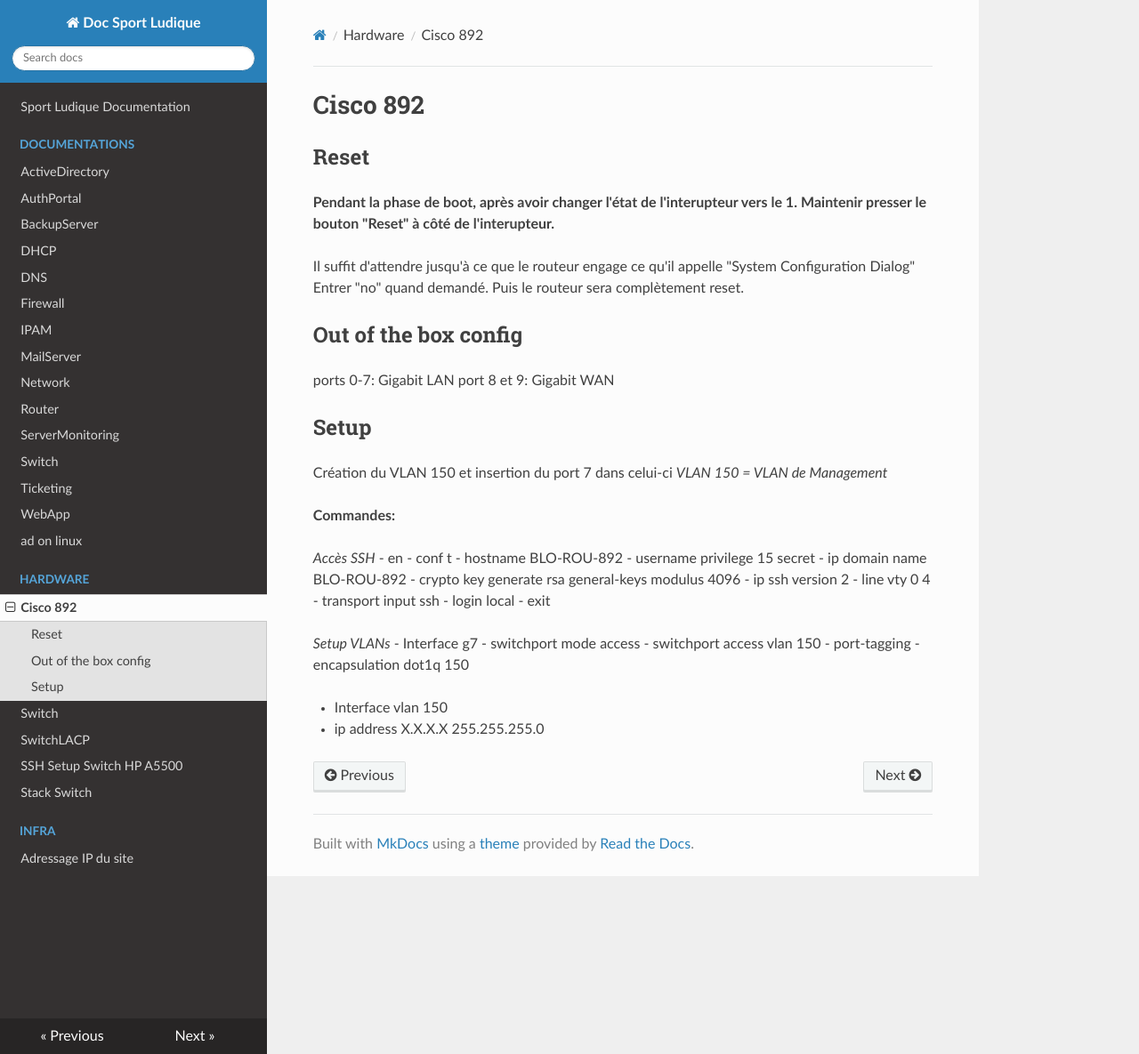
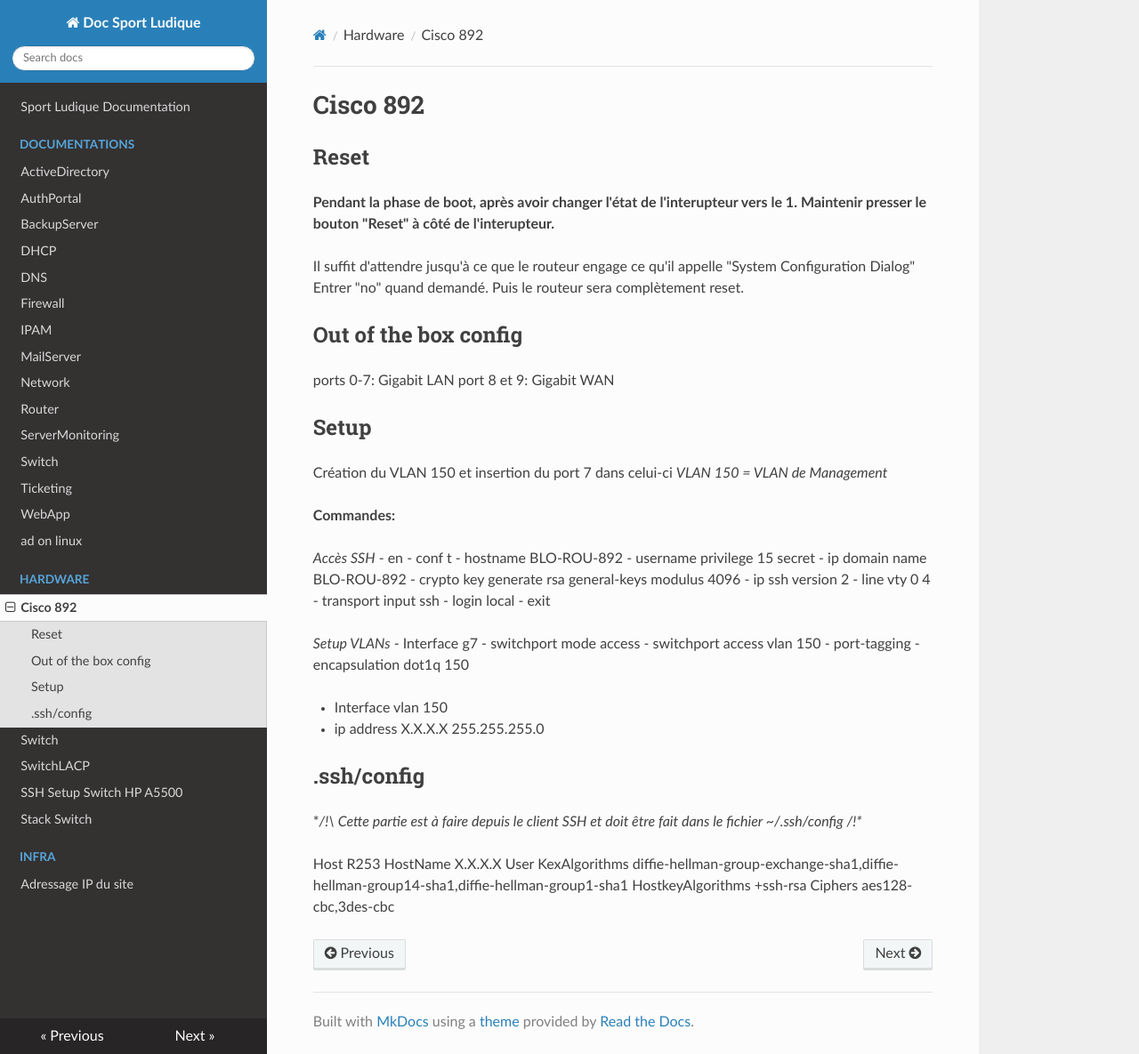
Before and after one commit to DSISportLudique/SportLudique2Doc, an MkDocs documentation site: the page built from docs/Hardware/Cisco892.md, in a window 1280 px wide and 1185 px high. Shown: the whole window at 89% size. Built offline with MkDocs 1.6.1, drawn with Linux system fonts in a browser that asks for light colours; nearby versions of some CDN libraries.

Commit message:
finition cisco 892 ssh

```diff
--- a/docs/Hardware/Cisco892.md
+++ b/docs/Hardware/Cisco892.md
@@ -42,3 +42,14 @@
 
 - Interface vlan 150
 - ip address X.X.X.X 255.255.255.0
+
+## .ssh/config
+
+**/!\ Cette partie est à faire depuis le client SSH et doit être fait dans le fichier ~/.ssh/config /!\**
+
+Host R253
+    HostName X.X.X.X
+    User <Nom Admin>
+    KexAlgorithms diffie-hellman-group-exchange-sha1,diffie-hellman-group14-sha1,diffie-hellman-group1-sha1
+    HostkeyAlgorithms +ssh-rsa
+    Ciphers aes128-cbc,3des-cbc
```
